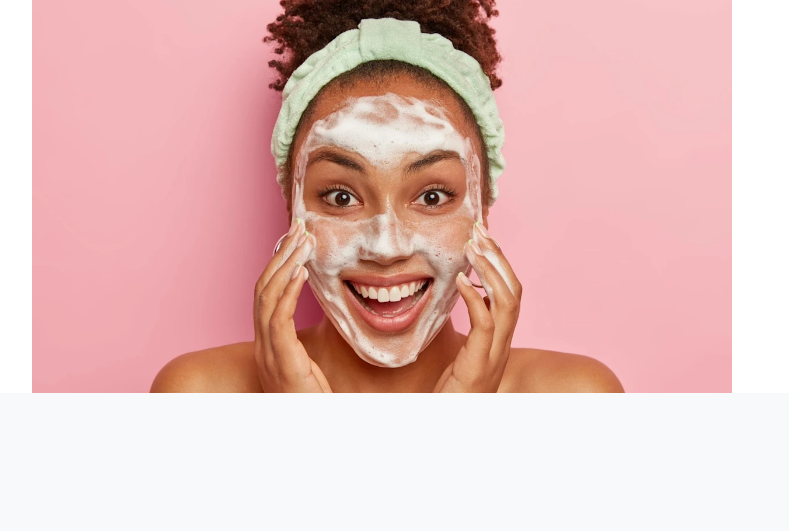
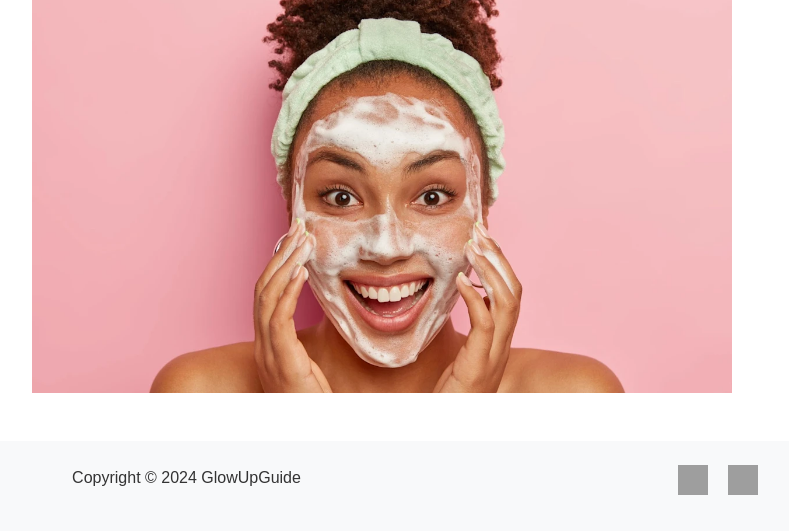
Before and after one commit to SANJANASOLANGA/SkinTypeClassification, a Flask app: page /about in a window 1280 px wide. Shown: the part 422-953 px from the top of the page, without its empty margins (258-1047 px from the left). Before the commit the page ends 815 px from the top, so only its background shows below. Run offline with Flask 3, Linux system fonts and the light colour scheme; some libraries are stand-ins or nearby versions; grey boxes are pictures that could not be loaded.

Commit message:
Added footer

```diff
--- a/templates/base.html
+++ b/templates/base.html
@@ -30,7 +30,6 @@
                 <li class="nav-item">
                     <a class="nav-link {% if request.path == '/contact' %}active{% endif %}" href="/contact">Contact Us</a>
                 </li>
-
             </ul>
         </div>
     </nav>
@@ -39,6 +38,21 @@
         {% block content %}{% endblock %}
     </div>
 
+    <footer class="bg-light text-center text-lg-start mt-5">
+        <div class="container p-4">
+          <div class="row">
+            <div class="col-md-6">  <p class="text-center">Copyright © 2024 GlowUpGuide</p>  </div>
+            <div class="col-md-6 text-right">  <a href="https://www.linkedin.com/in/sanjana-solanga-arachchi/" target="_blank" class="mr-3">
+                <img src="{{ url_for('static', filename='src/linkedin.png') }}" alt="LinkedIn" width="30" height="30">
+              </a>
+              <a href="https://github.com/SANJANASOLANGA" target="_blank">
+                <img src="https://cdn-icons-png.flaticon.com/512/25/25231.png" alt="GitHub" width="30" height="30">
+              </a>
+            </div>
+          </div>
+        </div>
+      </footer>
+
     <script src="https://code.jquery.com/jquery-3.5.1.slim.min.js"></script>
     <script src="https://cdn.jsdelivr.net/npm/@popperjs/core@2.5.3/dist/umd/popper.min.js"></script>
     <script src="https://stackpath.bootstrapcdn.com/bootstrap/4.5.2/js/bootstrap.min.js"></script>
```
